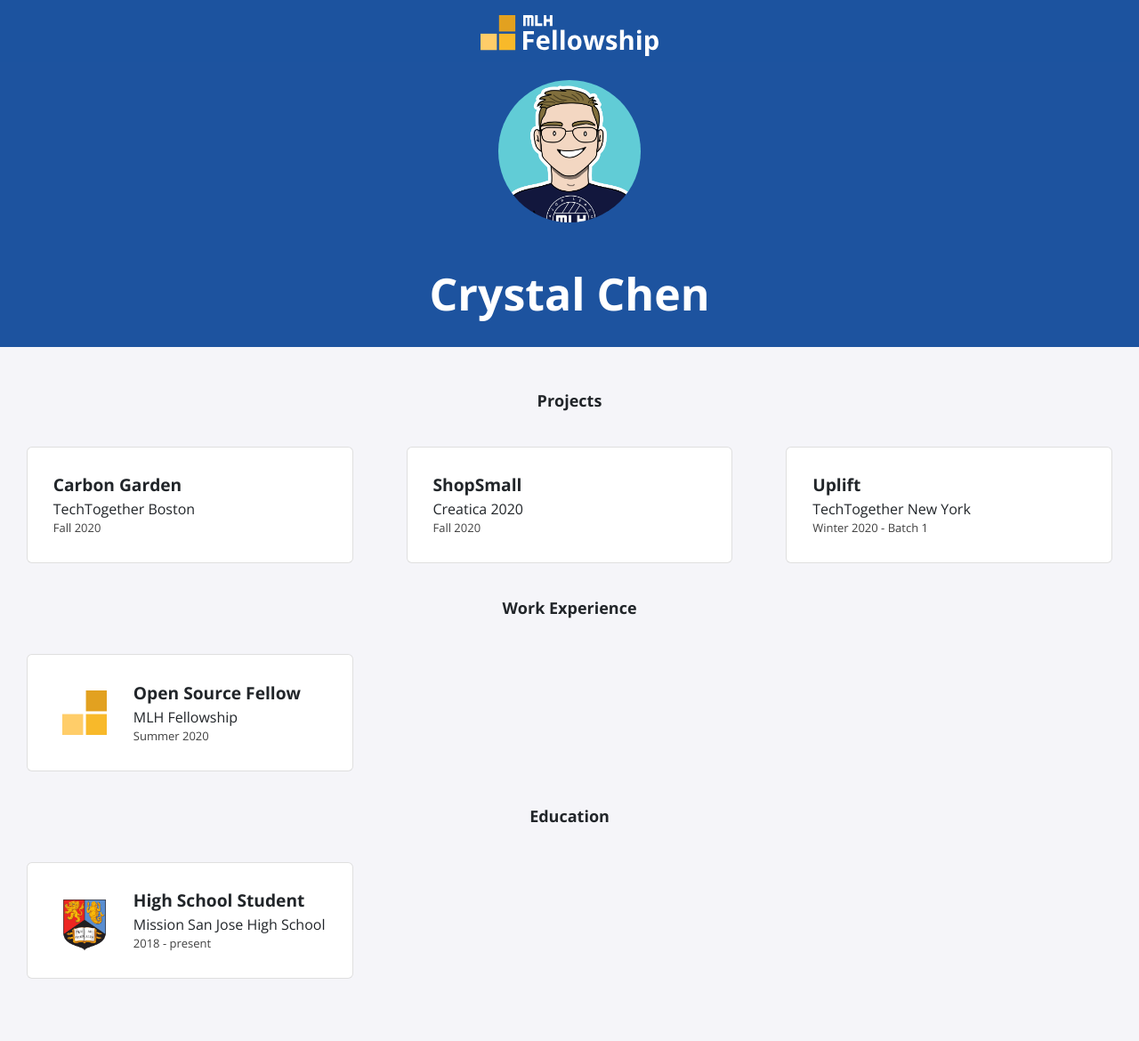
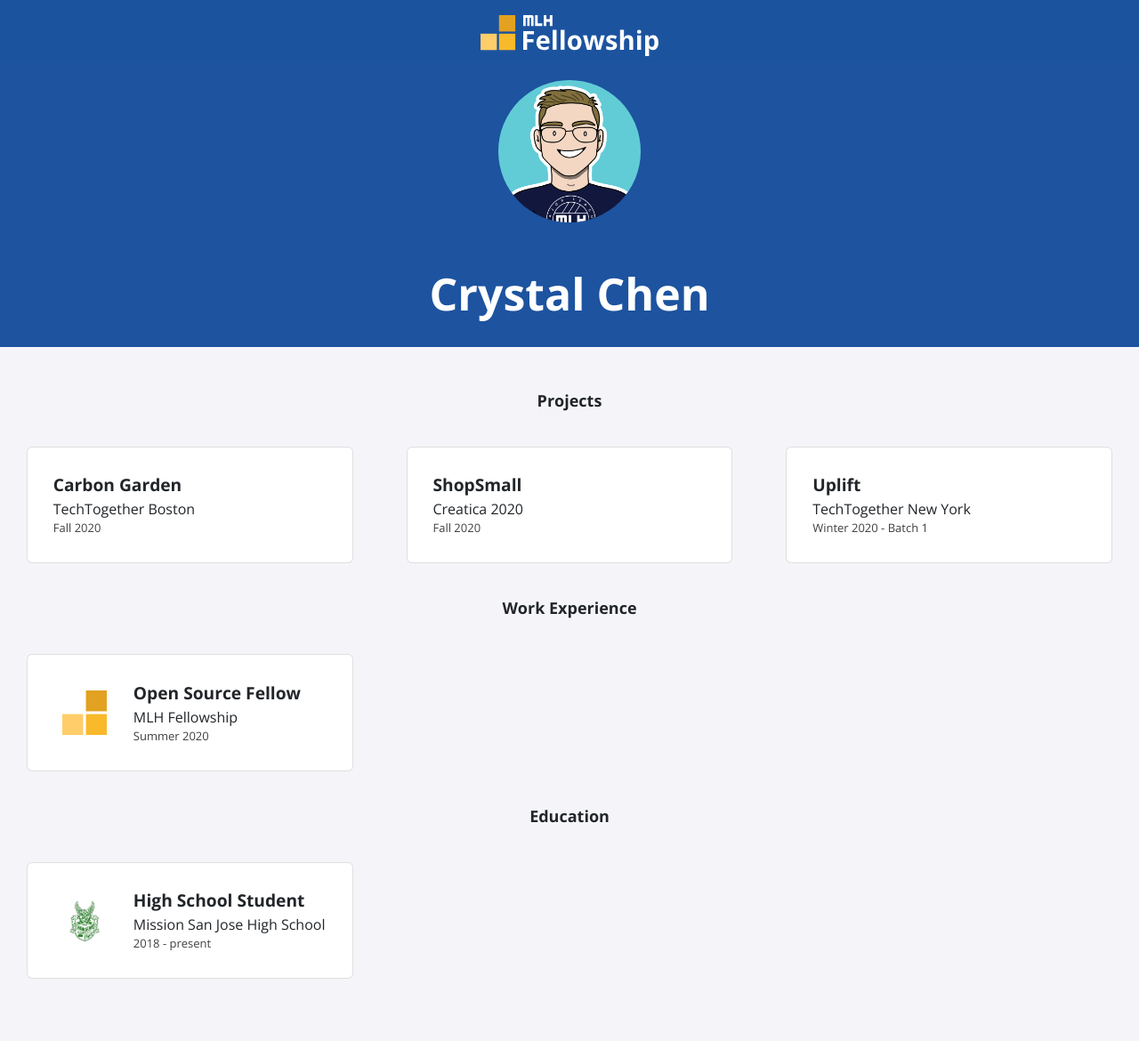
Before and after one commit to crystalrchen/crystalrchen.github.io, a Jekyll site: the page built from index.html, in a window 1280 px wide. Shown: the whole page at 89% size. Built offline with Jekyll 4.4.1, drawn with Linux system fonts in a browser that asks for light colours; nearby versions of some CDN libraries.

Commit message:
Update education.yml

```diff
--- a/_data/education.yml
+++ b/_data/education.yml
@@ -1,4 +1,4 @@
 - course: High School Student
   institute: Mission San Jose High School
   dates: 2018 - present
-  logo: uob.png
+  logo: msj.png
```
